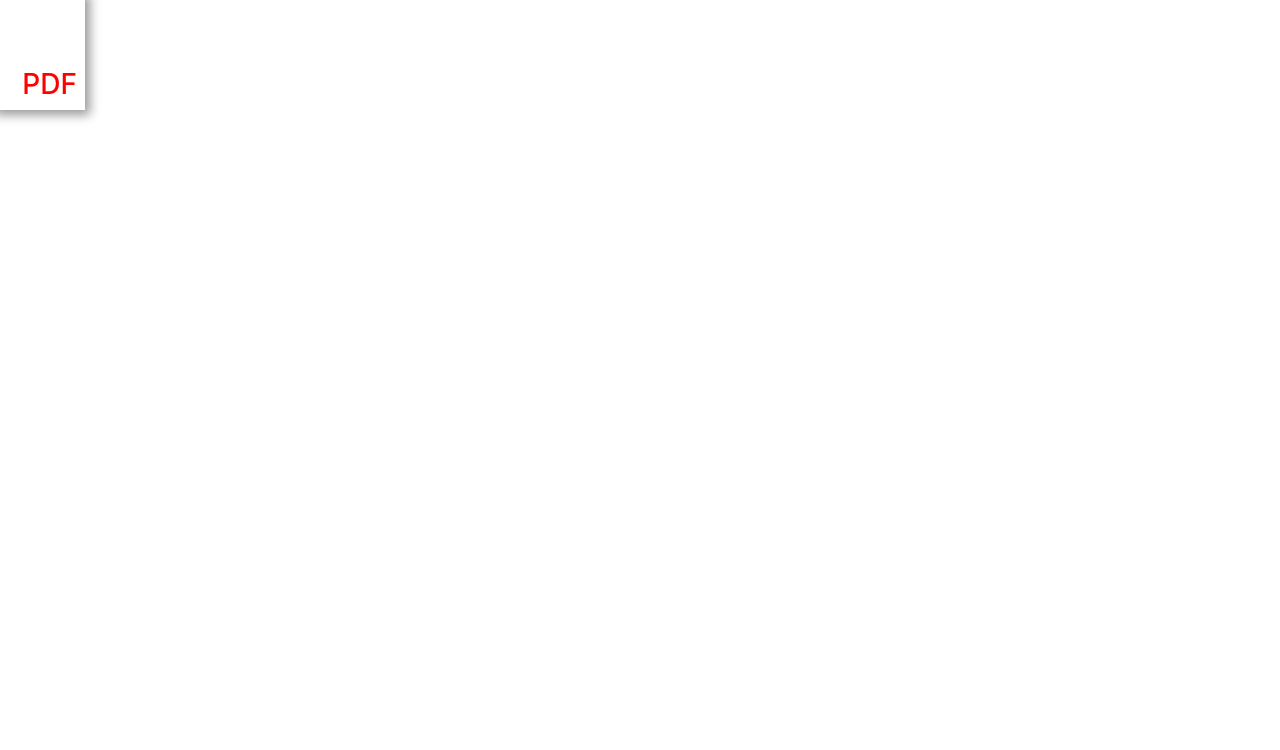
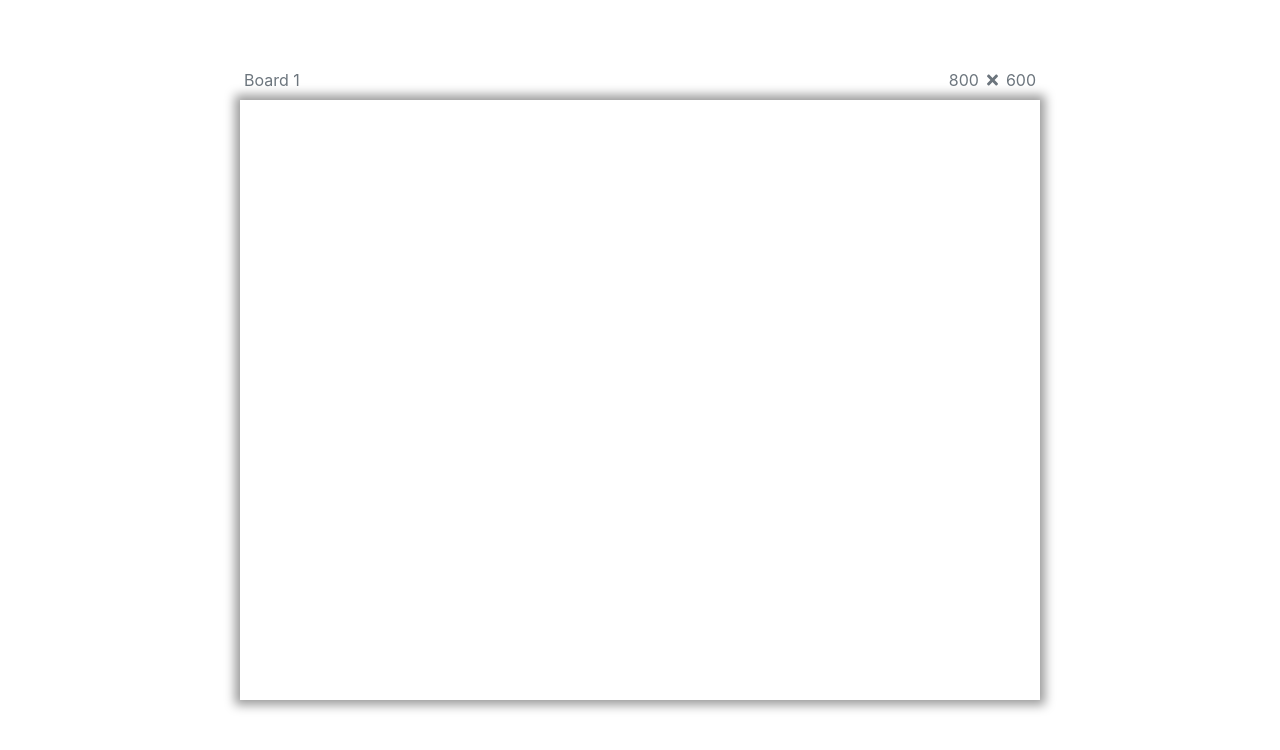
Before and after one commit to tkellar/sortr, a React (Create React App) app: page / in a window 1280 px wide. Shown: the top 750 px of the page. Built offline with nearby package versions, Linux system fonts and the light colour scheme.

Commit message:
WIP: Basic outline of board concept

```diff
--- a/package.json
+++ b/package.json
@@ -3,6 +3,9 @@
   "version": "0.1.0",
   "private": true,
   "dependencies": {
+    "@fortawesome/fontawesome-svg-core": "^1.2.36",
+    "@fortawesome/free-solid-svg-icons": "^5.15.4",
+    "@fortawesome/react-fontawesome": "^0.1.15",
     "@testing-library/jest-dom": "^5.11.4",
     "@testing-library/react": "^11.1.0",
     "@testing-library/user-event": "^12.1.10",
--- a/src/App.jsx
+++ b/src/App.jsx
@@ -1,10 +1,10 @@
 import React from 'react';
-import File from './shared/components/File';
+import Board from './shared/components/Board';
 import './App.css';
 
 const App = () => (
   <div className="App">
-    <File extension="PDF" />
+    <Board />
   </div>
 );
 
--- a/src/index.css
+++ b/src/index.css
@@ -1,13 +1,12 @@
 body {
   margin: 0;
-  font-family: -apple-system, BlinkMacSystemFont, 'Segoe UI', 'Roboto', 'Oxygen',
-    'Ubuntu', 'Cantarell', 'Fira Sans', 'Droid Sans', 'Helvetica Neue',
-    sans-serif;
+  overflow: auto;
+  font-family: -apple-system, BlinkMacSystemFont, 'Segoe UI', 'Roboto', 'Oxygen', 'Ubuntu',
+    'Cantarell', 'Fira Sans', 'Droid Sans', 'Helvetica Neue', sans-serif;
   -webkit-font-smoothing: antialiased;
   -moz-osx-font-smoothing: grayscale;
 }
 
 code {
-  font-family: source-code-pro, Menlo, Monaco, Consolas, 'Courier New',
-    monospace;
+  font-family: source-code-pro, Menlo, Monaco, Consolas, 'Courier New', monospace;
 }
--- /dev/null
+++ b/src/shared/components/Board.jsx
@@ -0,0 +1,91 @@
+import React, { useState } from 'react';
+import { FontAwesomeIcon } from '@fortawesome/react-fontawesome';
+import styled from 'styled-components';
+import { faTimes } from '@fortawesome/free-solid-svg-icons';
+import EditableSpan from './EditableSpan';
+
+const BoardContainer = styled.div`
+  --height: ${(props) => props.height}px;
+  --width: ${(props) => props.width}px;
+  position: absolute;
+  height: var(--height);
+  width: var(--width);
+  box-shadow: 0 0 10px 5px #00000066;
+  left: calc(50% - var(--width) / 2);
+  top: calc(50% - var(--height) / 2);
+`;
+
+const BoardHeader = styled.div`
+  position: relative;
+  top: -2rem;
+  display: flex;
+  justify-content: space-between;
+`;
+
+const Board = () => {
+  const [widthState, setWidthState] = useState({ value: 800, valid: true });
+  const [heightState, setHeightState] = useState({ value: 600, valid: true });
+
+  function validateDimension(dimension) {
+    if (dimension <= 0) {
+      return false;
+    }
+
+    return true;
+  }
+
+  function updateBoardWidth(width) {
+    if (validateDimension(width)) {
+      setWidthState({
+        value: width,
+        valid: true,
+      });
+    } else {
+      setWidthState((prevState) => ({
+        ...prevState,
+        valid: false,
+      }));
+    }
+  }
+
+  function updateBoardHeight(height) {
+    if (validateDimension(height)) {
+      setHeightState({
+        value: height,
+        valid: true,
+      });
+    } else {
+      setHeightState((prevState) => ({
+        ...prevState,
+        valid: false,
+      }));
+    }
+  }
+
+  return (
+    <BoardContainer height={heightState.value} width={widthState.value}>
+      <BoardHeader className="text-muted">
+        <div>
+          <EditableSpan>Board 1</EditableSpan>
+        </div>
+        <div>
+          <EditableSpan
+            className={widthState.valid ? '' : 'invalid'}
+            onBlur={(event) => updateBoardWidth(event.target.innerText)}
+          >
+            {widthState.value}
+          </EditableSpan>
+          <FontAwesomeIcon className="mx-1" icon={faTimes} />
+          <EditableSpan
+            className={heightState.valid ? '' : 'invalid'}
+            onBlur={(event) => updateBoardHeight(event.target.innerText)}
+          >
+            {heightState.value}
+          </EditableSpan>
+        </div>
+      </BoardHeader>
+    </BoardContainer>
+  );
+};
+
+export default Board;
--- /dev/null
+++ b/src/shared/components/EditableSpan.jsx
@@ -0,0 +1,47 @@
+import React from 'react';
+import PropTypes from 'prop-types';
+import styled from 'styled-components';
+
+const Span = styled.span`
+  padding: 0.25rem;
+  white-space: nowrap;
+  overflow: hidden;
+  br {
+    display: none;
+  }
+
+  * {
+    display: inline;
+    white-space: nowrap;
+  }
+
+  // TODO: Update invalid state styling
+  &.invalid {
+    color: red;
+    border: solid red 2px;
+  }
+`;
+
+const EditableSpan = (props) => {
+  const { children, onBlur, className } = props;
+
+  return (
+    <Span className={className} onBlur={onBlur} contentEditable suppressContentEditableWarning>
+      {children}
+    </Span>
+  );
+};
+
+EditableSpan.propTypes = {
+  children: PropTypes.node,
+  onBlur: PropTypes.func,
+  className: PropTypes.string,
+};
+
+EditableSpan.defaultProps = {
+  children: null,
+  onBlur: null,
+  className: '',
+};
+
+export default EditableSpan;
--- a/src/shared/components/File.jsx
+++ b/src/shared/components/File.jsx
@@ -1,7 +1,7 @@
 import React from 'react';
 import PropTypes from 'prop-types';
 import styled from 'styled-components';
-import Draggable from './Draggable';
+import Draggable from '../mixins/Draggable';
 
 const FileWrapper = styled.div`
   height: 110px;
```
Also changed, not shown: src/shared/mixins/Draggable.jsx (renamed from src/shared/components/Draggable.jsx), 2 other files (tests, documents, lock files or other folders).
